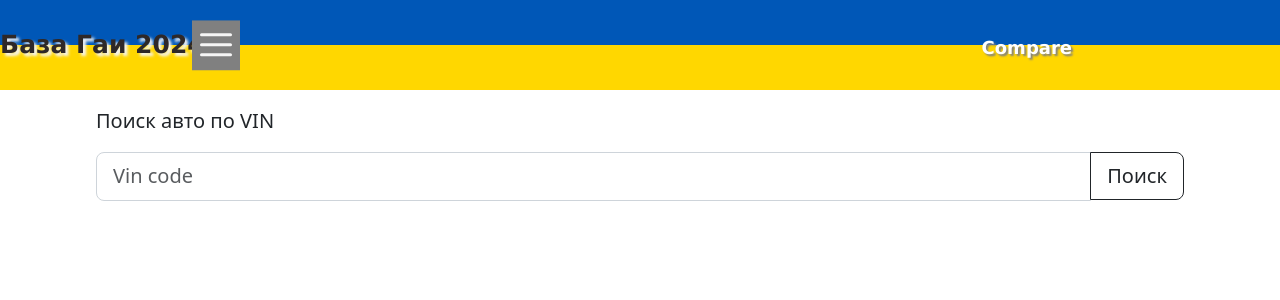
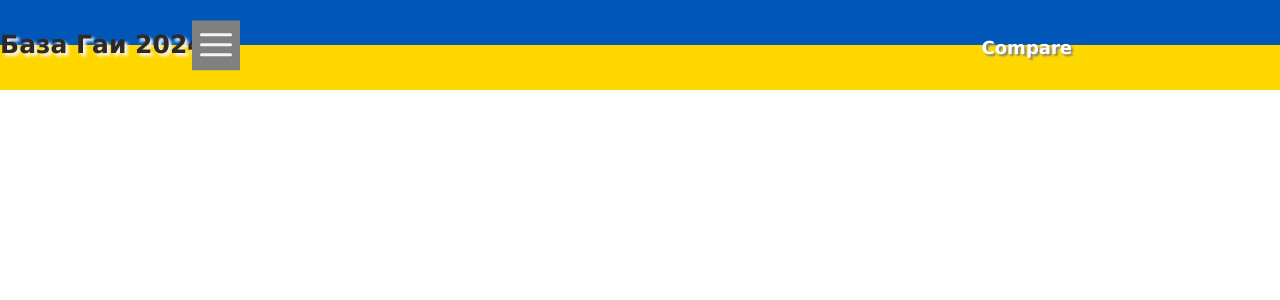
Before and after one commit to KostiantynPolishko2/ts_app-exam, a React (Create React App) app: page / in a window 1280 px wide. Shown: the top 300 px of the page. Built offline with nearby package versions, Linux system fonts and the light colour scheme.

Commit message:
5 Has realized works of hookContext for passing arrow function over several FC

```diff
--- a/src/components/BurgerMenu/BurgerMenu.tsx
+++ b/src/components/BurgerMenu/BurgerMenu.tsx
@@ -1,9 +1,10 @@
-import React, { FC, useState } from 'react';
+import React, { FC, useState, useContext } from 'react';
 import Hamburger from 'hamburger-react';
-import { Link, Routes, Route, BlockerFunction } from 'react-router-dom';
+import { Link } from 'react-router-dom';
 import { BurgerMenuWrapper } from './BurgerMenu.styled';
 import './BurgerMenu.css';
 import { ILinks } from '../Section/Section';
+import { FormDataContext } from '../MainPage/MainPage';
 
 interface BurgerMenuProps extends ILinks {
    _isDisplay: string,
@@ -11,6 +12,8 @@ interface BurgerMenuProps extends ILinks {
 }
 
 const BurgerMenu: FC<BurgerMenuProps> = (props): React.FunctionComponentElement<BurgerMenuProps> => {
+
+   const handleFormData = useContext(FormDataContext);
 
    return (
       <BurgerMenuWrapper className='topnav'>
@@ -20,9 +23,8 @@ const BurgerMenu: FC<BurgerMenuProps> = (props): React.FunctionComponentElement<
          </div>
 
          <div id="myLinks" style={{display: `${props._isDisplay}`}}>
-               <p>Search by:</p>
-               <Link to={props.number}>Number</Link>
-               <Link to={props.vincode}>VinCode</Link>
+               <Link onClick={e => handleFormData({labelTxt: 'номеру', placeholderTxt: 'Номерной знак'})} to={props.number}>Number</Link>
+               <Link onClick={e => handleFormData({labelTxt: 'VIN', placeholderTxt: 'VIN code'})} to={props.vincode}>VinCode</Link>
          </div>
          <Link to={props.compare} className="compare">Compare</Link>
       </BurgerMenuWrapper>
--- a/src/components/FormSearch/FormSearch.styled.ts
+++ b/src/components/FormSearch/FormSearch.styled.ts
@@ -1,8 +1,12 @@
 import styled from 'styled-components';
 import { MiddlePosition } from '../Section/Section.styled';
 
-export const FormSearchWrapper = styled(MiddlePosition)`
+interface IFormSearch {
+    _display?: string
+}
+
+export const FormSearchWrapper = styled(MiddlePosition)<IFormSearch>`
     width: 85vw;
     margin-top: 1.0rem;
-    display: block;
+    display: ${props => props._display || 'none'};
 `;
--- a/src/components/FormSearch/FormSearch.tsx
+++ b/src/components/FormSearch/FormSearch.tsx
@@ -10,10 +10,11 @@ import Stack from 'react-bootstrap/Stack';
 interface FormSearchProps {
    labelTxt?: string,
    placeholderTxt?: string,
+   displayForm?: string,
 }
 
 const FormSearch: FC<FormSearchProps> = (props): React.FunctionComponentElement<FormSearchProps> => (
- <FormSearchWrapper>
+ <FormSearchWrapper _display={props.displayForm}>
     <Form>
       <Form.Group controlId='search_auto'>
          <Form.Label className='form'>Поиск авто по {props.labelTxt || 'номеру'}</Form.Label>
--- a/src/components/MainPage/MainPage.tsx
+++ b/src/components/MainPage/MainPage.tsx
@@ -1,4 +1,4 @@
-import React, { FC, useState } from 'react';
+import React, { FC, useState, createContext} from 'react';
 import { MainPageWrapper } from './MainPage.styled';
 import { BrowserRouter } from 'react-router-dom';
 import FormSearch from '../FormSearch/FormSearch';
@@ -7,6 +7,13 @@ import Section from '../Section/Section';
 
 interface MainPageProps {}
 
+type FormData = {
+   labelTxt: string,
+   placeholderTxt: string,
+}
+
+export const FormDataContext = createContext((formData: FormData):void=>{});
+
 const MainPage: FC<MainPageProps> = (): React.FunctionComponentElement<MainPageProps> => {
 
    const [isDisplay, setDisplay] = useState<string>('none');
@@ -14,15 +21,22 @@ const MainPage: FC<MainPageProps> = (): React.FunctionComponentElement<MainPageP
       flag? setDisplay('block') : setDisplay('none');
    }
 
+   const [formData, setLabel] = useState<FormData>({labelTxt: '', placeholderTxt: ''});
+   const handleFormData = (formData: FormData): void => {
+      setLabel(formData);
+   }
+
    return (
       <BrowserRouter>
+         <FormDataContext.Provider value={handleFormData}>
             <Header
                _isDisplay={isDisplay} _handleDisplay={handleDisplay}
             />
-         <FormSearch labelTxt='VIN' placeholderTxt='Vin code'/>
+            <FormSearch labelTxt={formData.labelTxt} placeholderTxt={formData.placeholderTxt} displayForm={isDisplay}/>
             <Section number='/number' vincode='/vincode' compare='/compare'
                _isDisplay={isDisplay}
             />
+         </FormDataContext.Provider>
       </BrowserRouter>
    );
 }
--- a/src/components/Section/Section.tsx
+++ b/src/components/Section/Section.tsx
@@ -1,4 +1,4 @@
-import React, { FC, ReactElement } from 'react';
+import React, { FC, useState } from 'react';
 import { SectionWrapper } from './Section.styled';
 import Number from './SubSection/Number';
 import VinCode from './SubSection/VinCode';
@@ -15,14 +15,17 @@ interface SectionProps extends ILinks{
     _isDisplay: string
 }
 
-const Section: FC<SectionProps> = (props): React.FunctionComponentElement<SectionProps> => (
+const Section: FC<SectionProps> = (props): React.FunctionComponentElement<SectionProps> => {
+
+    return (
         <SectionWrapper style={{display: `${props._isDisplay}`}}>
-        <Routes>
-            <Route loader path={props.number} element={<Number />}/>
+            <Routes >
+                <Route path={props.number} element={<Number />}/>
                 <Route path={props.vincode} element={<VinCode />}/>
                 <Route path={props.compare} element={<Compare/>}/>
             </Routes>
         </SectionWrapper>
     );
+}
 
 export default Section;
```
Lines whose indentation alone changed are shown as unchanged.
